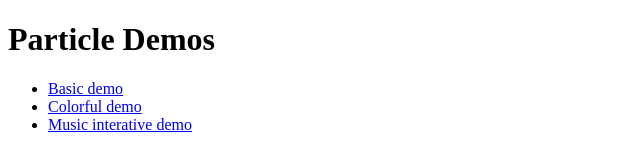
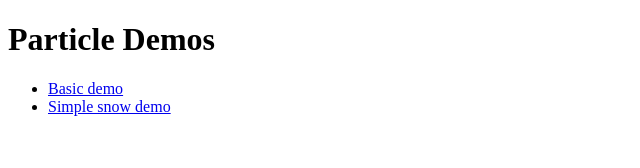
Before and after one commit to sy-tang/sofia, a plain HTML site: page src/index.html in a window 1280 px wide. Shown: the whole page, without its empty margins (0-640 px from the left). Drawn offline with Linux system fonts and the light colour scheme.

Commit message:
update demo list

```diff
--- a/src/index.html
+++ b/src/index.html
@@ -7,8 +7,7 @@
     <h1>Particle Demos</h1>
     <ul>
         <li><a href="demo_basic.html" target="_blank">Basic demo</a></li>
-        <li><a href="demo_color.html" target="_blank">Colorful demo</a></li>
-        <li><a href="demo_music.html" target="_blank">Music interative demo</a></li>
+        <li><a href="demo_snow.html" target="_blank">Simple snow demo</a></li>
     </ul>
 </body>
 </html>
```
